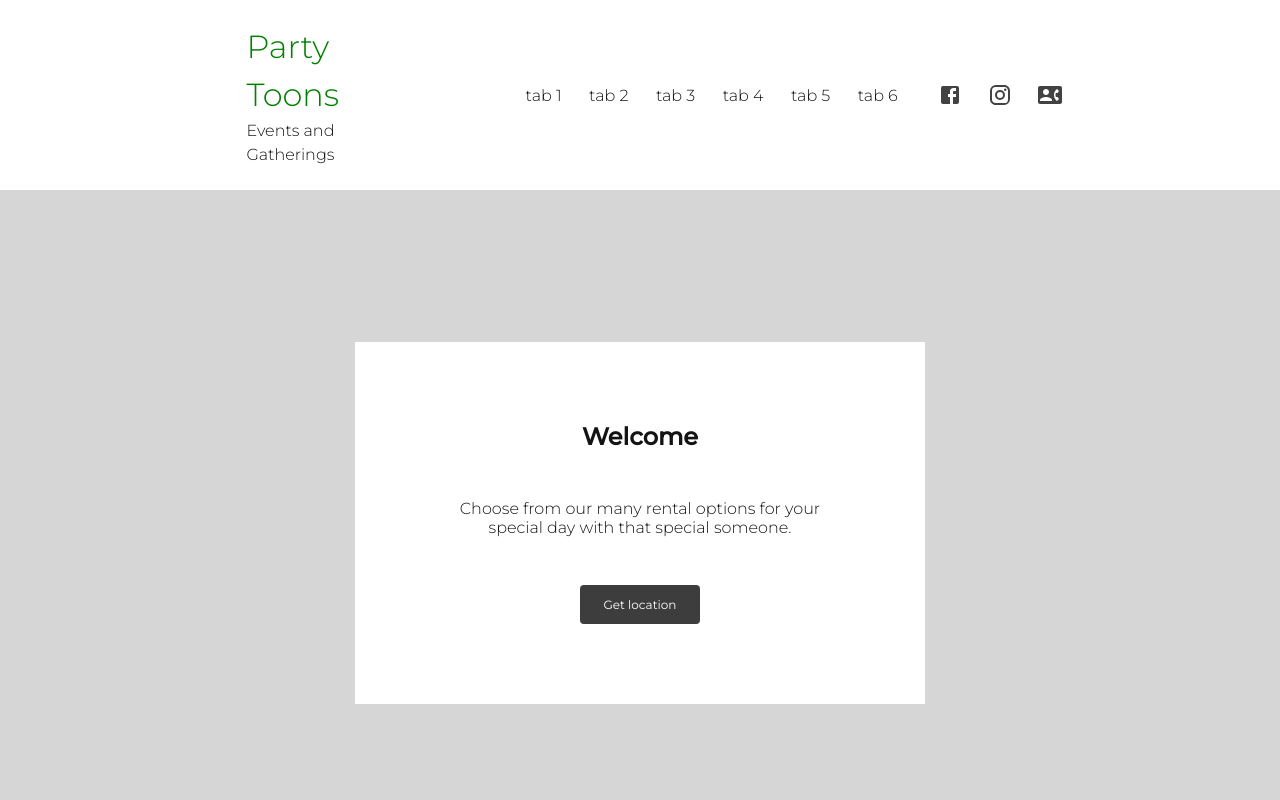
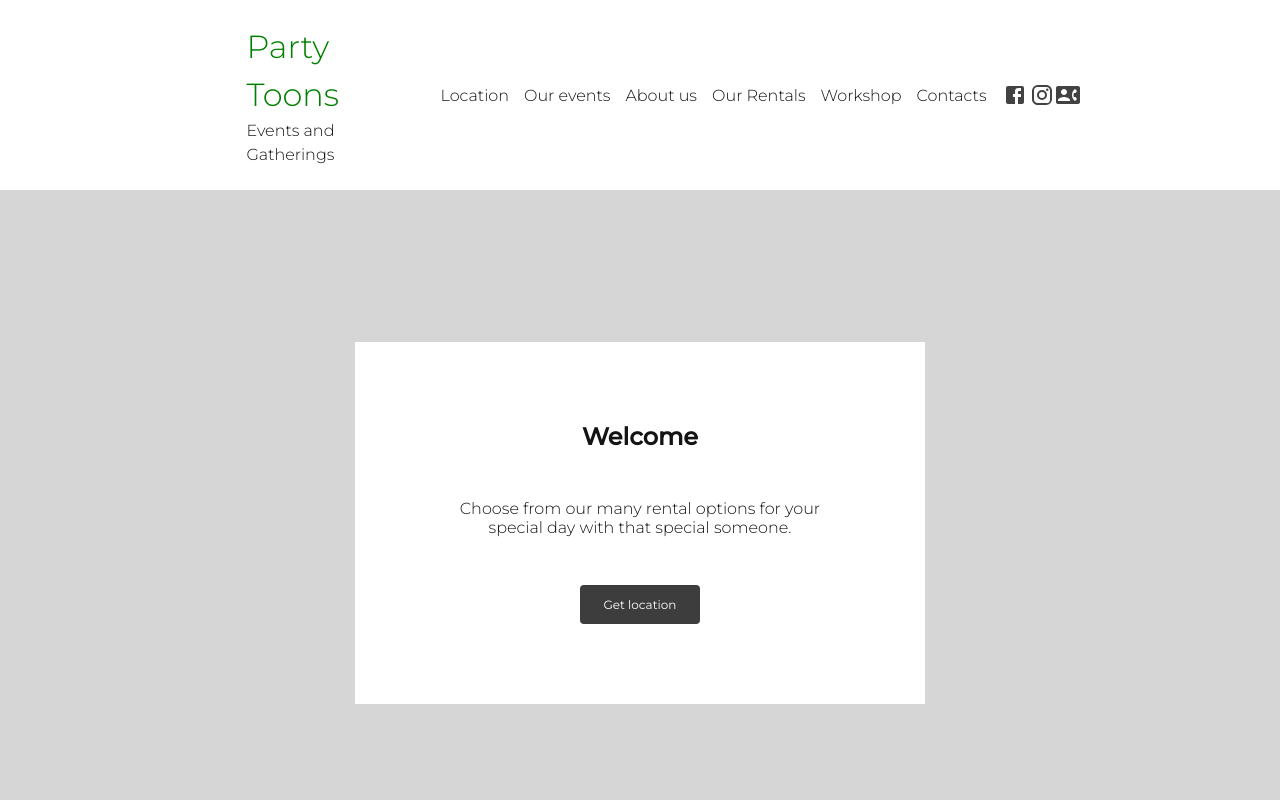
Before and after one commit to MCDonaldTrunks/party_toons-react-, a React (Create React App) app in the folder party_toons_react/: page / in a window 1280 px wide. Shown: the top 800 px of the page. Built offline with nearby package versions, Linux system fonts and the light colour scheme.

Commit message:
changed tab names

```diff
--- a/party_toons_react/src/components/Contacts/Contacts.js
+++ b/party_toons_react/src/components/Contacts/Contacts.js
@@ -1,5 +1,7 @@
 import React, { useState } from "react";
 import styled from "styled-components";
+import FacebookIcon from '@mui/icons-material/Facebook';
+import InstagramIcon from '@mui/icons-material/Instagram';
 
 function Contacts() {
   const [fullName, setFullName] = useState("");
@@ -34,7 +36,7 @@ function Contacts() {
             <p>2038 E 10th St, <br></br>Long Beach, CA 90813</p>
           </InfoMains>
           <InfoMains>
-            <label>Hours of Bussiness</label>
+            <label>Hours</label>
             <p>Monday - Saturday: 11 AM - 10 PM <br></br>
               Sunday: 11 AM - 5 PM</p>
 
@@ -44,6 +46,10 @@ function Contacts() {
             <p>+1 (234) 567 89 00<br></br>
               mywebsite@a.weblium.com</p>
           </InfoMains>
+          <Icons>
+            <FacebookIcon viewBox='3 0 22 22'/>
+            <InstagramIcon viewBox='1 0 22 22'/>
+          </Icons>
         </LeftInfo>
         <RightBackground>
           <RightForm
@@ -107,7 +113,7 @@ const LeftInfo = styled.div`
   }
 
   * {
-    margin-top: 25px;
+    margin-top: 18px;
   }
 
   h2 {
@@ -128,6 +134,21 @@ const InfoMains = styled.div`
 
   p {
     font-size: 16px;
+  }
+`
+
+const Icons = styled.div`
+  display: flex;
+  svg {
+    margin-right: 10px;
+    font-Size: 46px;
+    box-sizing: border-box;
+
+    path {
+      object-fit: cover;
+      position: absolute;
+      left: -9px;
+    }
   }
 `
 
@@ -167,6 +188,7 @@ const RightForm = styled.form`
     width: 100%;
     margin-top: 24px;
     resize: none;
+    border-radius: 5px;
   }
 
   button:hover, button:focus {
--- a/party_toons_react/src/components/Header/Header.js
+++ b/party_toons_react/src/components/Header/Header.js
@@ -1,9 +1,8 @@
-import React from 'react'
-import styled from 'styled-components'
-import FacebookIcon from '@mui/icons-material/Facebook';
-import InstagramIcon from '@mui/icons-material/Instagram';
-import ContactPhoneIcon from '@mui/icons-material/ContactPhone';
-
+import React from "react";
+import styled from "styled-components";
+import FacebookIcon from "@mui/icons-material/Facebook";
+import InstagramIcon from "@mui/icons-material/Instagram";
+import ContactPhoneIcon from "@mui/icons-material/ContactPhone";
 
 function Header() {
   return (
@@ -14,30 +13,26 @@ function Header() {
       </TitleBox>
       <MenuBox>
         <UnorderedList>
-          <li>tab 1</li>
-          <li>tab 2</li>
-          <li>tab 3</li>
-          <li>tab 4</li>
-          <li>tab 5</li>
-          <li>tab 6</li>
-        <MenuIcons>
-          <FacebookIcon style={{ fill: '#424242' }} />
-          <InstagramIcon style={{ fill: '#424242' }} />
-          <ContactPhoneIcon style={{ fill: '#424242' }} />
+          <li>Location</li>
+          <li>Our events</li>
+          <li>About us</li>
+          <li>Our Rentals</li>
+          <li>Workshop</li>
+          <li>Contacts</li>
+          <MenuIcons>
+            <FacebookIcon style={{ fill: "#424242" }} />
+            <InstagramIcon style={{ fill: "#424242" }} />
+            <ContactPhoneIcon style={{ fill: "#424242" }} />
           </MenuIcons>
-
         </UnorderedList>
-
       </MenuBox>
     </Container>
-
-
-  )
+  );
 }
 
 export default Header;
 
-const Container = styled.header `
+const Container = styled.header`
   display: flex;
   height: 190px;
   width: 100vw;
@@ -45,9 +40,9 @@ const Container = styled.header `
   justify-content: space-between;
   padding: 0 15.5%;
   overflow: hidden;
-`
+`;
 
-const TitleBox = styled.div `
+const TitleBox = styled.div`
   line-height: 1.5;
   display: flex;
   flex-direction: column;
@@ -59,23 +54,23 @@ const TitleBox = styled.div `
     color: green;
   }
 
-  h1, p {
-    display:flex;
+  h1,p {
+    display: flex;
     width: 110px;
   }
 
   p {
     font-weight: 300;
   }
-`
+`;
 
-const MenuBox = styled.div `
+const MenuBox = styled.div`
   display: flex;
   flex-grow: 2;
   justify-content: space-between;
-`
+`;
 
-const UnorderedList = styled.ul `
+const UnorderedList = styled.ul`
   display: flex;
   list-style-type: none;
   align-items: center;
@@ -86,13 +81,13 @@ const UnorderedList = styled.ul `
   }
 
   li {
-      font-weight: 300;
+    font-weight: 300;
   }
-`
+`;
 
-const MenuIcons = styled.div `
+const MenuIcons = styled.div`
   display: flex;
   flex-grow: 3;
   justify-content: space-around;
   max-width: 150px;
-`
+`;
```
Also changed, not shown: party_toons_react/src/components/copywrite_free_imgs/waterslide.avif (added), party_toons_react/src/components/copywrite_free_imgs/waterslide.png (added).
